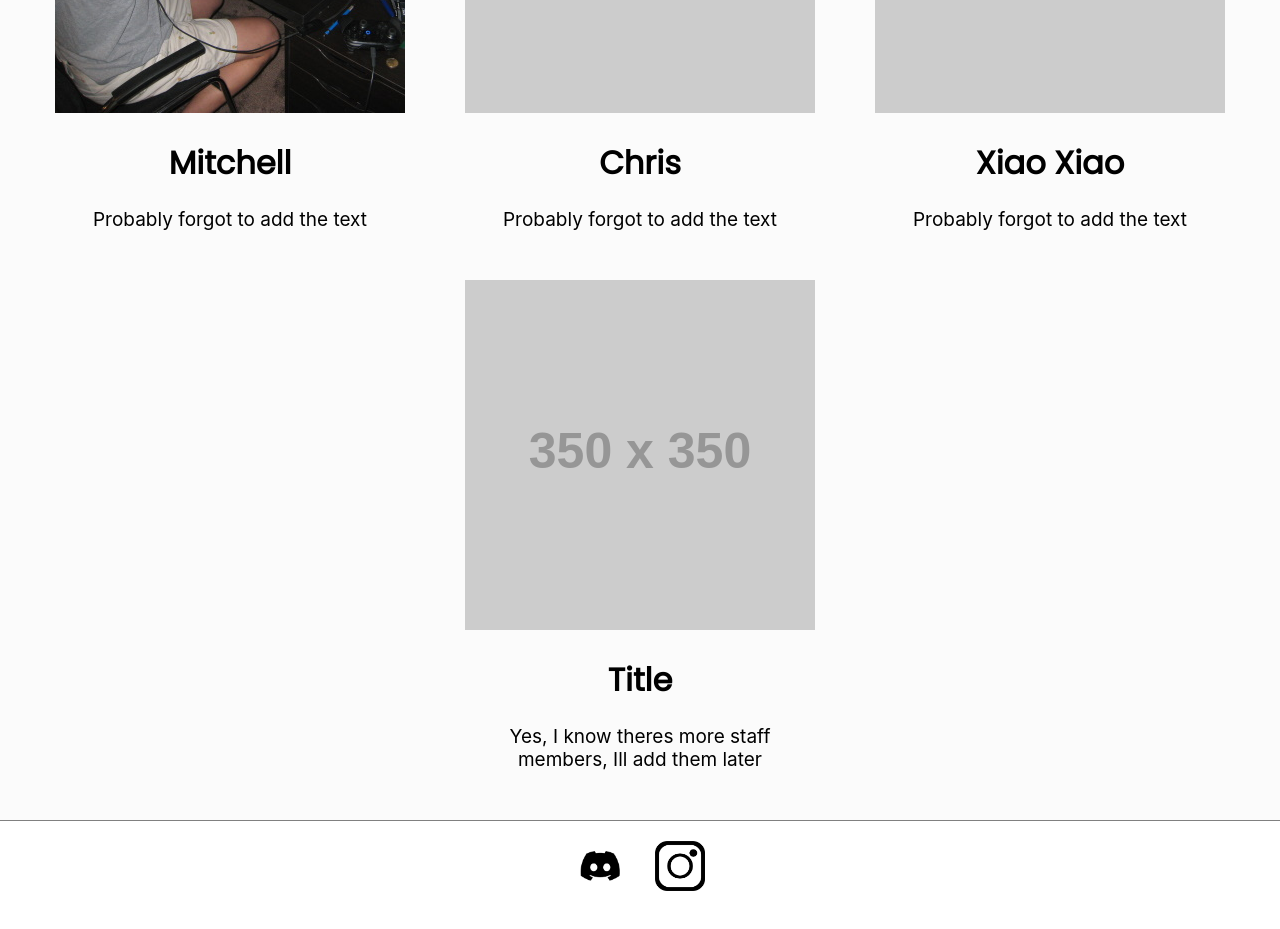
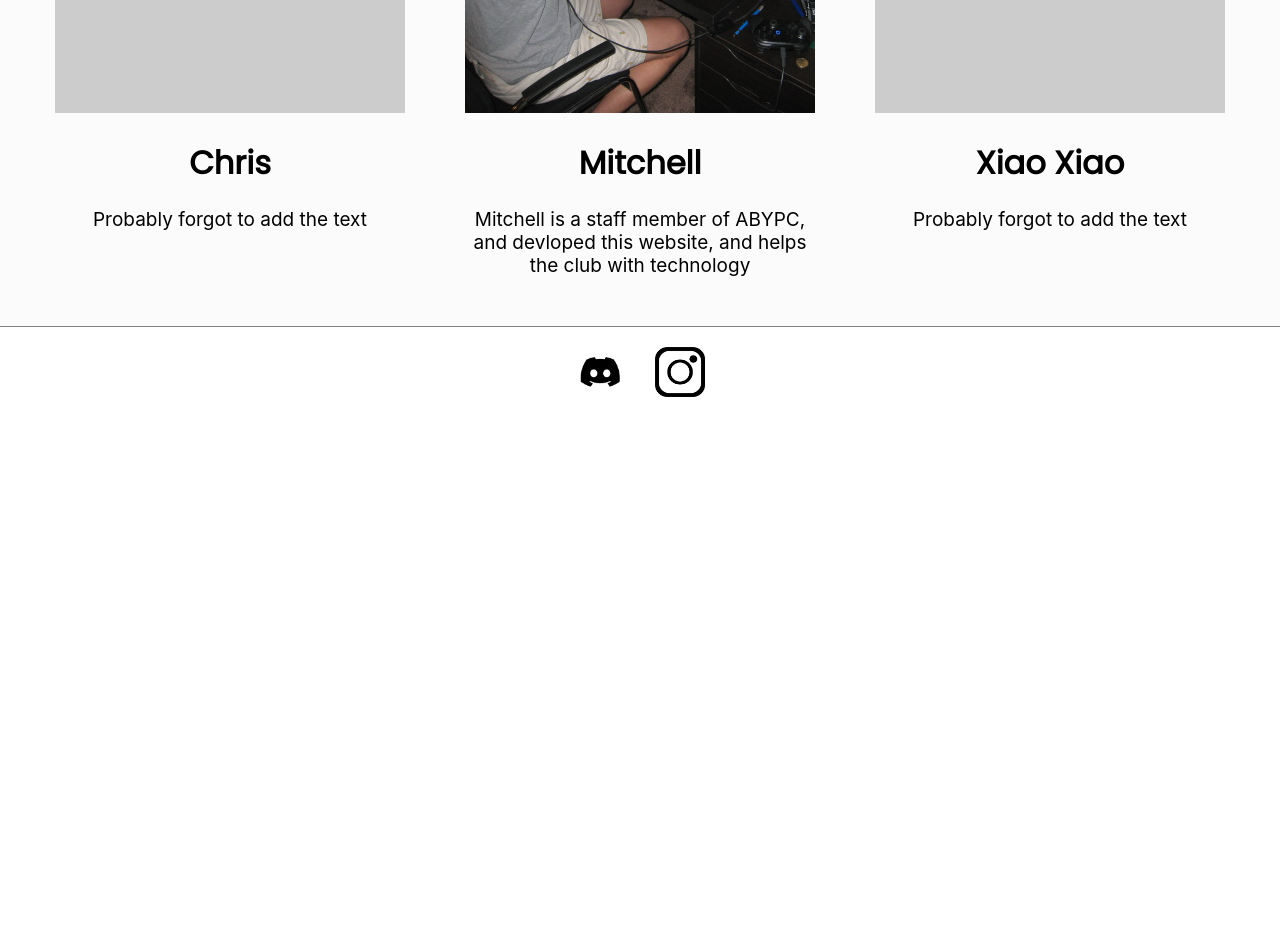
Before and after one commit to untold-titan/aycc-site, a React (Create React App) app: page / in a window 1280 px wide. Shown: the part 2060-2989 px from the top of the page. After the commit the page ends 2512 px from the top, so only its background shows below. Built offline with nearby package versions, Linux system fonts and the light colour scheme.

Commit message:
i forgot my blurb

```diff
--- a/src/Pages/Home.js
+++ b/src/Pages/Home.js
@@ -22,10 +22,9 @@ export function Home() {
             </div>
             <div className="App core">
                 <h1>ABYPC Staff</h1>
-                <Story title="Mitchell" url={Mitch}/>
                 <Story title="Chris" />
+                <Story title="Mitchell" url={Mitch} text="Mitchell is a staff member of ABYPC, and devloped this website, and helps the club with technology"/>
                 <Story title="Xiao Xiao" />
-                <Story text="Yes, I know theres more staff members, Ill add them later" />
             </div>
         </div>
     )
```
